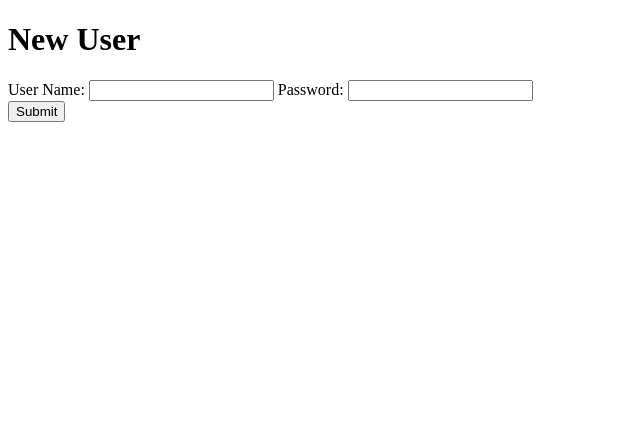
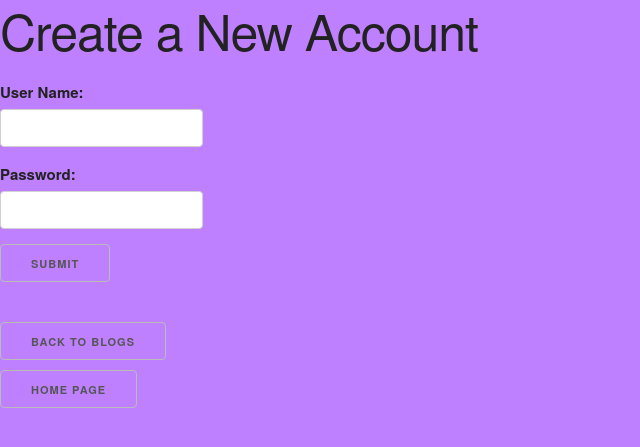
Before and after one commit to AngelinesYG/MomsBlog, a Node server app: page /users/new in a window 1280 px wide. Shown: the top 447 px of the page, without its empty margins (0-640 px from the left). Run offline with Node 20, Linux system fonts and the light colour scheme; some libraries are stand-ins or nearby versions.

Commit message:
Mom Blogs

```diff
--- a/views/users/new.ejs
+++ b/views/users/new.ejs
@@ -2,10 +2,16 @@
 <html lang="en" dir="ltr">
    <head>
       <meta charset="utf-8">
+      <link rel="stylesheet" href="https://cdnjs.cloudflare.com/ajax/libs/normalize/8.0.0/normalize.css">
+        <link rel="stylesheet" href="https://cdnjs.cloudflare.com/ajax/libs/skeleton/2.0.4/skeleton.css">
       <title></title>
+      <style>
+      body{background-color: #bf80ff}
+
+      </style>
    </head>
    <body>
-      <h1>New User</h1>
+      <h1>Create a New Account</h1>
          <form action="/users" method="POST">
             <label for="name">User Name:</label>
             <input type="text" name="username" required/>
@@ -14,5 +20,10 @@
             <br/>
             <input type="submit" value="Submit">
          </form>
+
+            <a class="button" href="/momblog/index">Back to Blogs</a>
+            <br/>
+            <a class="button" href="/momblog">Home Page</a>
+
    </body>
 </html>
```
Also changed, not shown: views/sessions/new.ejs (+9 -1 lines).
